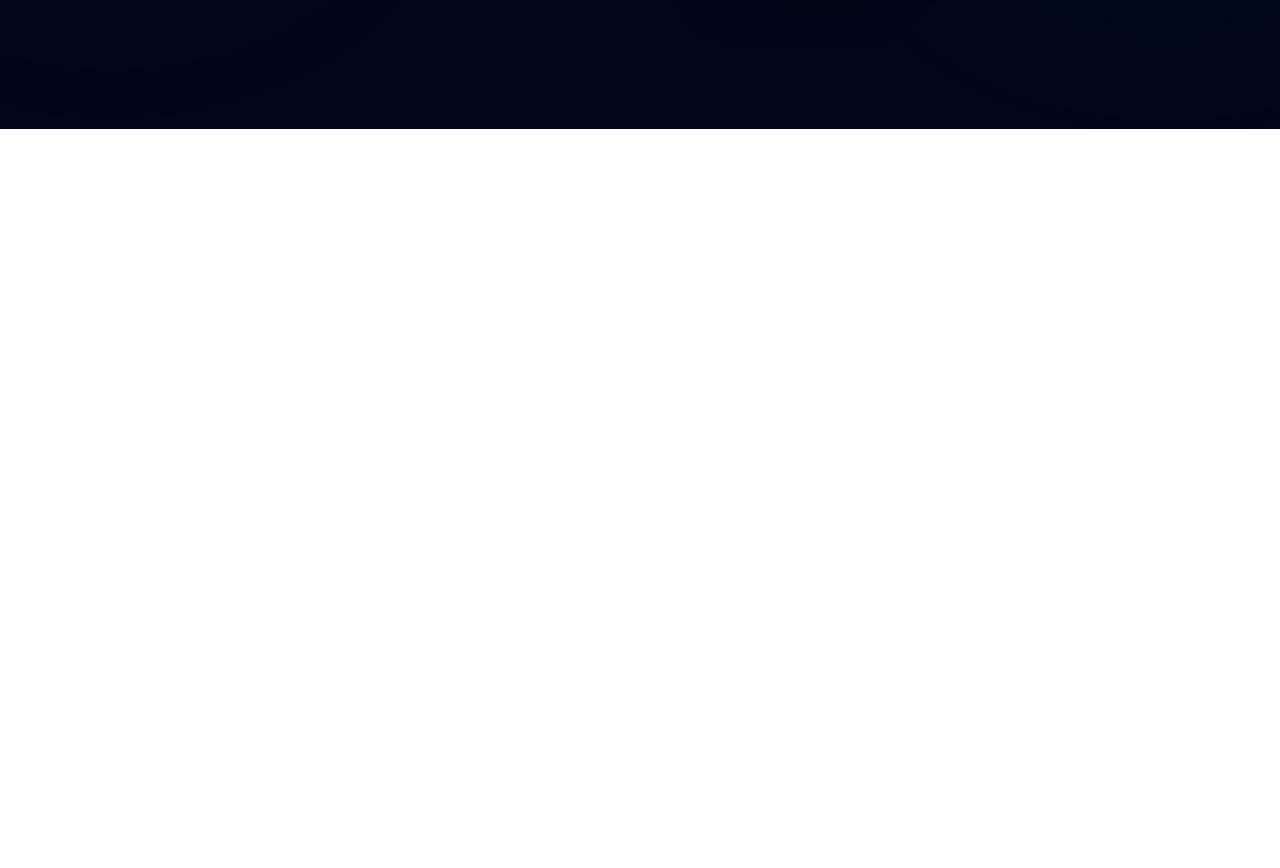
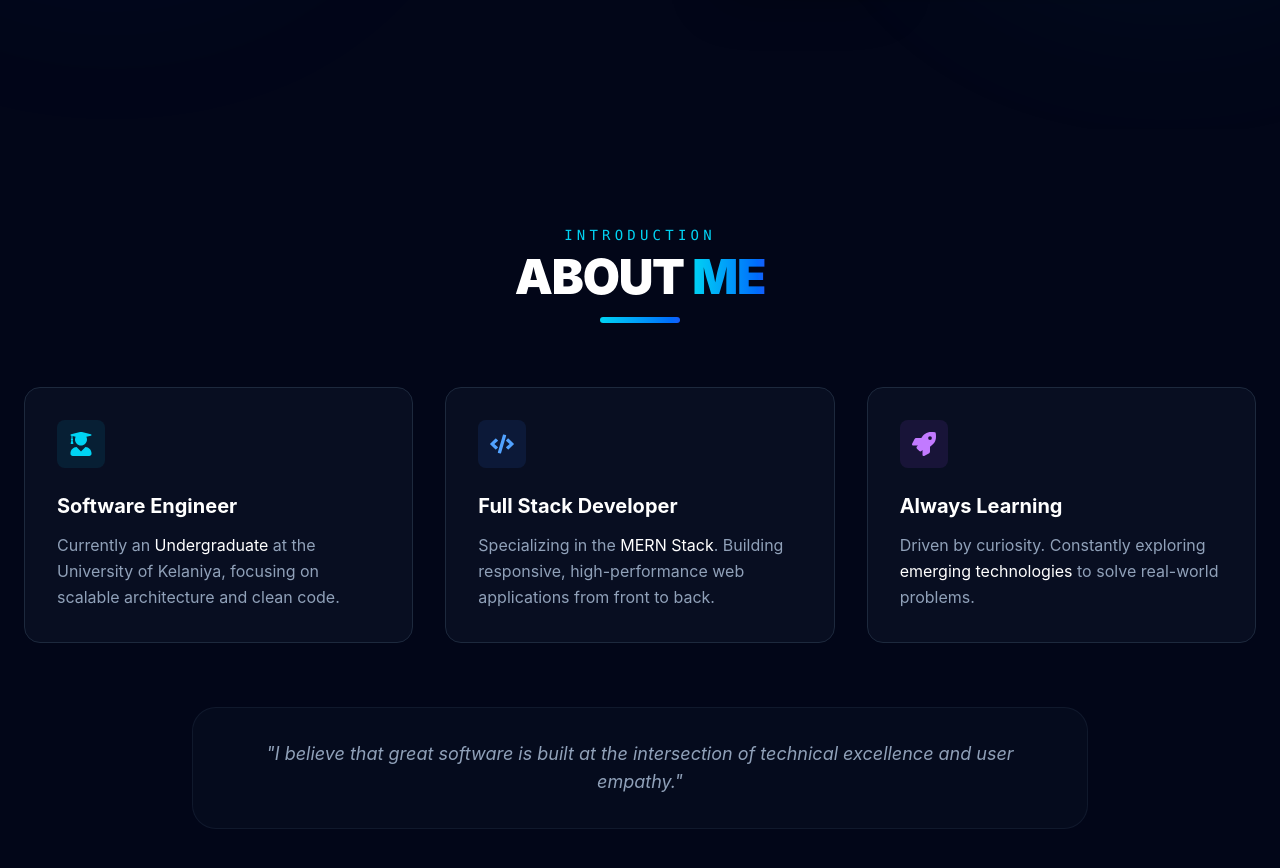
Before and after one commit to kavidu717/portfolio, a React app: page / in a window 1280 px wide. Shown: the part 740-1608 px from the top of the page. Before the commit the page ends 869 px from the top, so only its background shows below. Built offline with nearby package versions, Linux system fonts and the light colour scheme; the HTML template or start-up script is replaced by a standard one.

Commit message:
create about area

```diff
--- a/src/App.jsx
+++ b/src/App.jsx
@@ -1,10 +1,12 @@
  import Herosection from "./components/Herosection";
 import Navbar from "./components/Navbar";
+import About from "./components/Abot";
   export default function App() {
   return (
     <>
       <Navbar />
       <Herosection />
+          <About />
     </>
   );
 }
--- /dev/null
+++ b/src/components/Abot.jsx
@@ -0,0 +1,67 @@
+import { FaUserGraduate, FaCode, FaRocket } from "react-icons/fa";
+
+export default function About() {
+  return (
+    <section className="bg-slate-950 py-24 px-6">
+      <div className="max-w-7xl mx-auto">
+
+
+        <div className="text-center mb-16">
+          <h2 className="text-sm font-mono text-cyan-400 uppercase tracking-[0.3em] mb-2">
+            Introduction
+          </h2>
+          <h1 className="text-4xl md:text-5xl font-black text-white uppercase tracking-tight">
+            About <span className="text-transparent bg-clip-text bg-gradient-to-r from-cyan-400 to-blue-600">Me</span>
+          </h1>
+          <div className="h-1.5 w-20 bg-gradient-to-r from-cyan-400 to-blue-600 mx-auto mt-4 rounded-full"></div>
+        </div>
+
+
+        <div className="grid grid-cols-1 md:grid-cols-3 gap-8">
+
+
+          <div className="bg-slate-900/50 border border-slate-800 p-8 rounded-2xl hover:border-cyan-500/50 transition-all duration-300 group hover:-translate-y-2">
+            <div className="w-12 h-12 bg-cyan-500/10 rounded-lg flex items-center justify-center mb-6 group-hover:bg-cyan-500/20 transition-colors">
+              <FaUserGraduate className="text-cyan-400 text-2xl" />
+            </div>
+            <h3 className="text-white text-xl font-bold mb-3">Software Engineer</h3>
+            <p className="text-slate-400 leading-relaxed">
+              Currently an <span className="text-white">Undergraduate</span> at the University of Kelaniya, focusing on scalable architecture and clean code.
+            </p>
+          </div>
+
+
+          <div className="bg-slate-900/50 border border-slate-800 p-8 rounded-2xl hover:border-blue-500/50 transition-all duration-300 group hover:-translate-y-2">
+            <div className="w-12 h-12 bg-blue-500/10 rounded-lg flex items-center justify-center mb-6 group-hover:bg-blue-500/20 transition-colors">
+              <FaCode className="text-blue-400 text-2xl" />
+            </div>
+            <h3 className="text-white text-xl font-bold mb-3">Full Stack Developer</h3>
+            <p className="text-slate-400 leading-relaxed">
+              Specializing in the <span className="text-white">MERN Stack</span>. Building responsive, high-performance web applications from front to back.
+            </p>
+          </div>
+
+
+          <div className="bg-slate-900/50 border border-slate-800 p-8 rounded-2xl hover:border-purple-500/50 transition-all duration-300 group hover:-translate-y-2">
+            <div className="w-12 h-12 bg-purple-500/10 rounded-lg flex items-center justify-center mb-6 group-hover:bg-purple-500/20 transition-colors">
+              <FaRocket className="text-purple-400 text-2xl" />
+            </div>
+            <h3 className="text-white text-xl font-bold mb-3">Always Learning</h3>
+            <p className="text-slate-400 leading-relaxed">
+              Driven by curiosity. Constantly exploring <span className="text-white">emerging technologies</span> to solve real-world problems.
+            </p>
+          </div>
+
+        </div>
+
+
+        <div className="mt-16 bg-slate-900/30 border border-slate-800/50 p-8 rounded-3xl text-center max-w-4xl mx-auto">
+           <p className="text-slate-400 text-lg italic">
+            "I believe that great software is built at the intersection of technical excellence and user empathy."
+           </p>
+        </div>
+
+      </div>
+    </section>
+  );
+}
```
